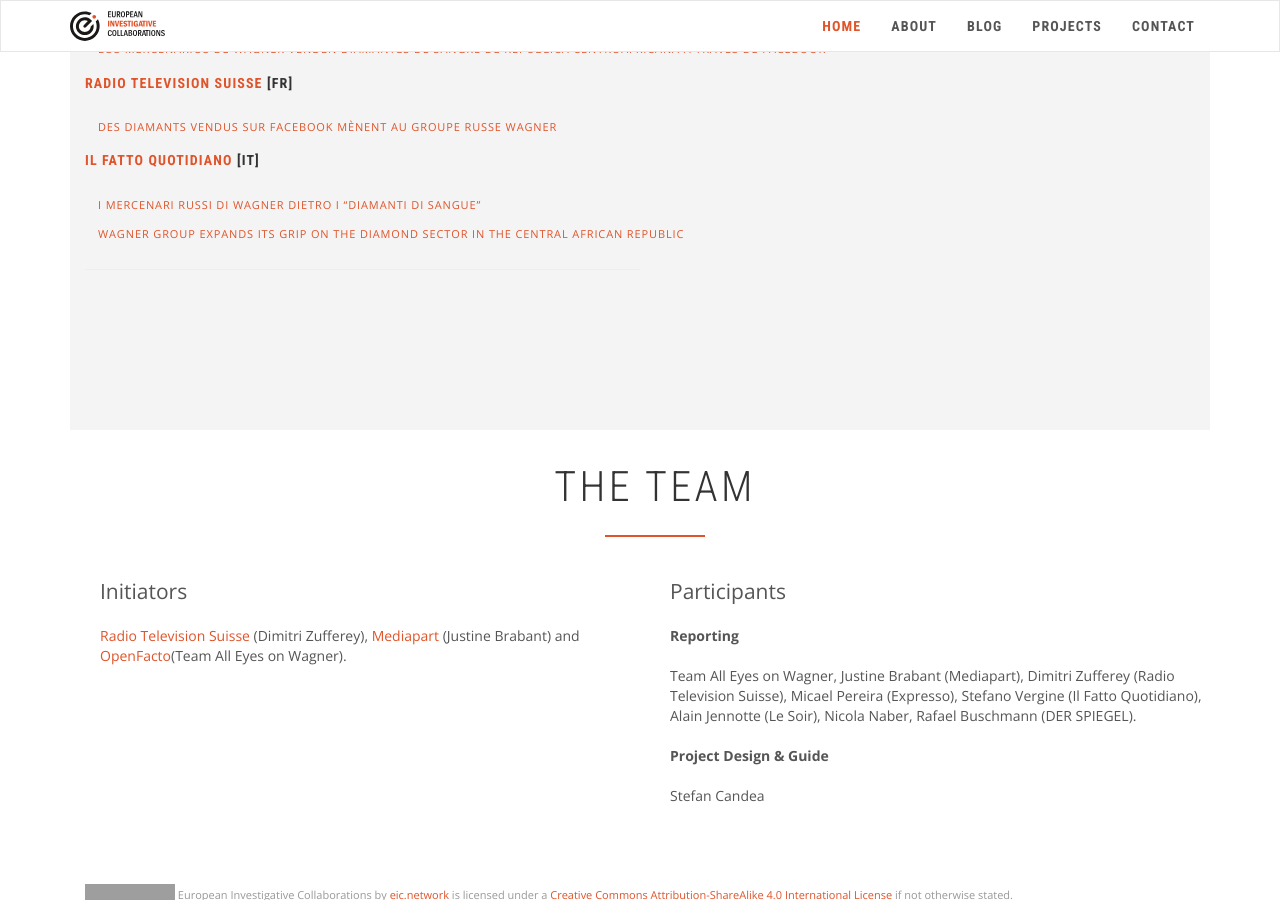
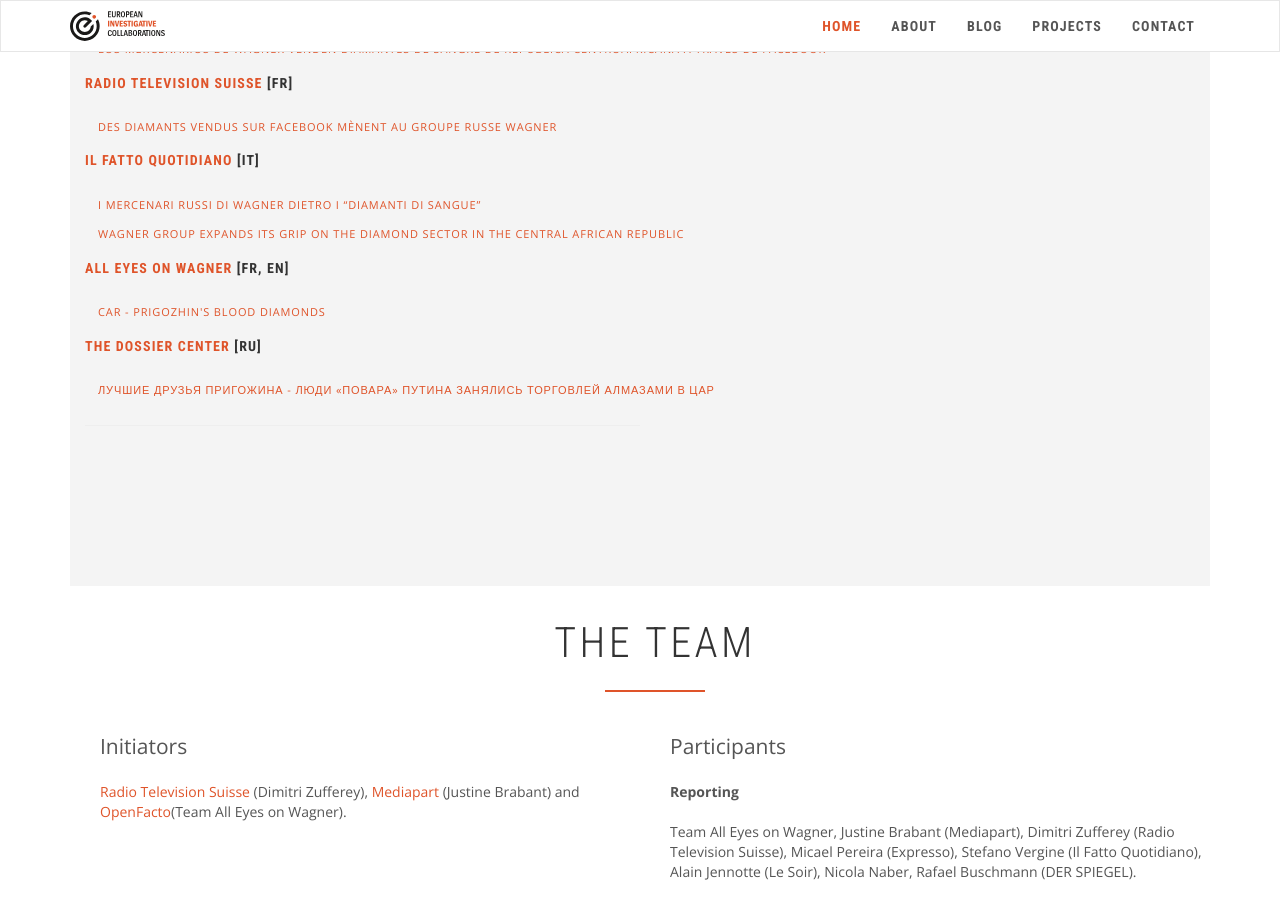
Before and after one commit to eic-network/eic-incubator.github.io, a Jekyll site: the page built from _projects/diamville.md, in a window 1280 px wide and 900 px high, scrolled down 1272 px. Built offline with Jekyll 4.4.1, drawn with Linux system fonts in a browser that asks for light colours; nearby versions of some CDN libraries; grey boxes are pictures that could not be loaded.

Commit message:
Update diamville.md

```diff
--- a/_projects/diamville.md
+++ b/_projects/diamville.md
@@ -50,6 +50,18 @@ publications:
     url: https://www.ilfattoquotidiano.it/in-edicola/articoli/2022/12/02/wagner-group-expands-its-grip-on-the-diamond-sector-in-the-central-african-republic/6893369/
   name: Il Fatto Quotidiano
   url: https://www.ilfattoquotidiano.it/
+- lang: "[FR, EN]"
+  links:
+  - name: CAR - Prigozhin's blood diamonds
+    url: https://alleyesonwagner.org/2022/12/02/car-prigozhins-blood-diamonds/
+  name: All Eyes on Wagner
+  url: https://alleyesonwagner.org/
+- lang: "[RU]"
+  links:
+  - name: Лучшие друзья Пригожина - Люди «повара» Путина занялись торговлей алмазами в ЦАР
+    url: https://dossier.center/diamonds/
+  name: The Dossier Center
+  url: https://dossier.center/
 team_initiators: "[Radio Television Suisse](https://www.rts.ch/) (Dimitri Zufferey),
   [Mediapart]( https://www.mediapart.fr/) (Justine Brabant) and [OpenFacto](https://openfacto.fr/)(Team
   All Eyes on Wagner)."
```
